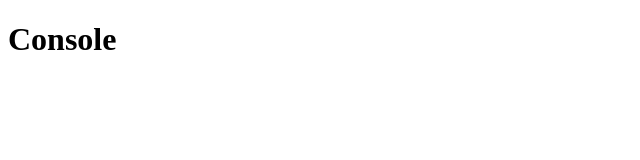
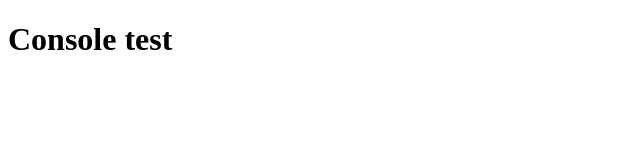
Before and after one commit to antoStr/sandbox-js, a plain HTML site: page 01-variables-data-types/01-console/index.html in a window 1280 px wide. Shown: the full height of the page, 0-640 px from the left. Drawn offline with Linux system fonts and the light colour scheme.

Commit message:
test commit acode

```diff
--- a/01-variables-data-types/01-console/index.html
+++ b/01-variables-data-types/01-console/index.html
@@ -7,7 +7,7 @@
     <title>Console</title>
   </head>
   <body>
-    <h1>Console</h1>
+    <h1>Console test</h1>
 
     <script src="script.js"></script>
   </body>
```
